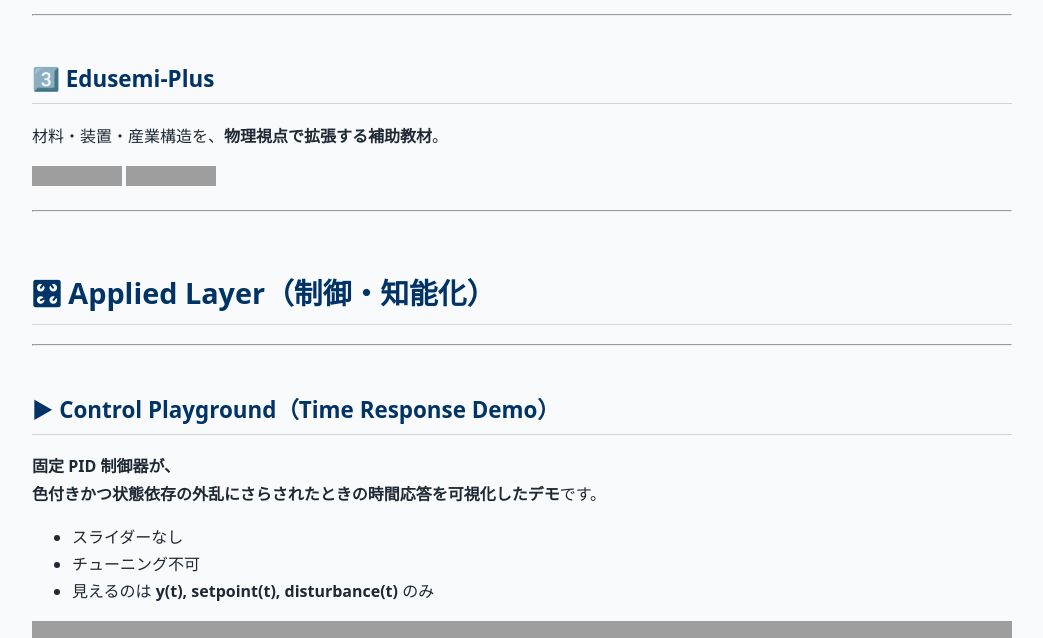
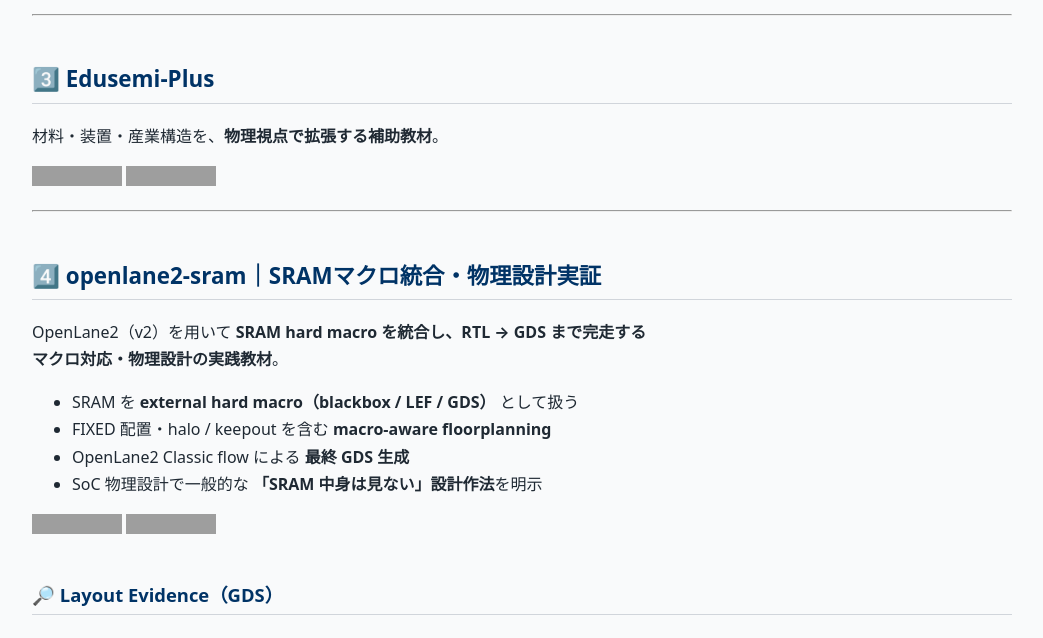
Before and after one commit to Samizo-AITL/Samizo-AITL.github.io, a Jekyll site: the page built from index.md, in a window 1280 px wide and 1400 px high, scrolled down 4668 px. Shown: the top 638 px of the window, without its empty margins (118-1161 px from the left). Built offline with Jekyll 4.4.1, drawn with Linux system fonts in a browser that asks for light colours; some of the changed text lies outside the part shown; grey boxes are pictures that could not be loaded.

Commit message:
Update index.md

```diff
--- a/index.md
+++ b/index.md
@@ -156,6 +156,41 @@
 
 ---
 
+## 4️⃣ openlane2-sram｜SRAMマクロ統合・物理設計実証
+OpenLane2（v2）を用いて **SRAM hard macro を統合し、RTL → GDS まで完走する**
+**マクロ対応・物理設計の実践教材**。
+
+- SRAM を **external hard macro（blackbox / LEF / GDS）** として扱う
+- FIXED 配置・halo / keepout を含む **macro-aware floorplanning**
+- OpenLane2 Classic flow による **最終 GDS 生成**
+- SoC 物理設計で一般的な **「SRAM 中身は見ない」設計作法**を明示
+
+[![Site](https://img.shields.io/badge/View-Site-brightgreen?logo=github)](https://samizo-aitl.github.io/openlane2-sram/)
+[![Repo](https://img.shields.io/badge/View-Repo-blue?logo=github)](https://github.com/Samizo-AITL/openlane2-sram)
+
+### 🔎 Layout Evidence（GDS）
+
+**Figure 1: SRAM Macro Block-Level View**
+
+<img
+  src="https://raw.githubusercontent.com/Samizo-AITL/openlane2-sram/main/docs/fig/fig01_openlane2_spm_macro_block_level.png"
+  width="80%"
+  alt="SRAM hard macro block-level layout integrated using OpenLane2"
+/>
+
+**Figure 2: Standard-Cell-Level View Around SRAM Macro**
+
+<img
+  src="https://raw.githubusercontent.com/Samizo-AITL/openlane2-sram/main/docs/fig/fig02_openlane2_spm_standard_cell_level_view.png"
+  width="80%"
+  alt="Standard-cell placement and routing around SRAM hard macro"
+/>
+
+> Note: The SRAM is integrated as a fixed hard macro using abstract views (LEF/GDS).
+> Its internal transistor-level layout is intentionally not visible, which is consistent with standard SoC physical design practice.
+
+---
+
 # 🎛 Applied Layer（制御・知能化）
 
 ---
```
